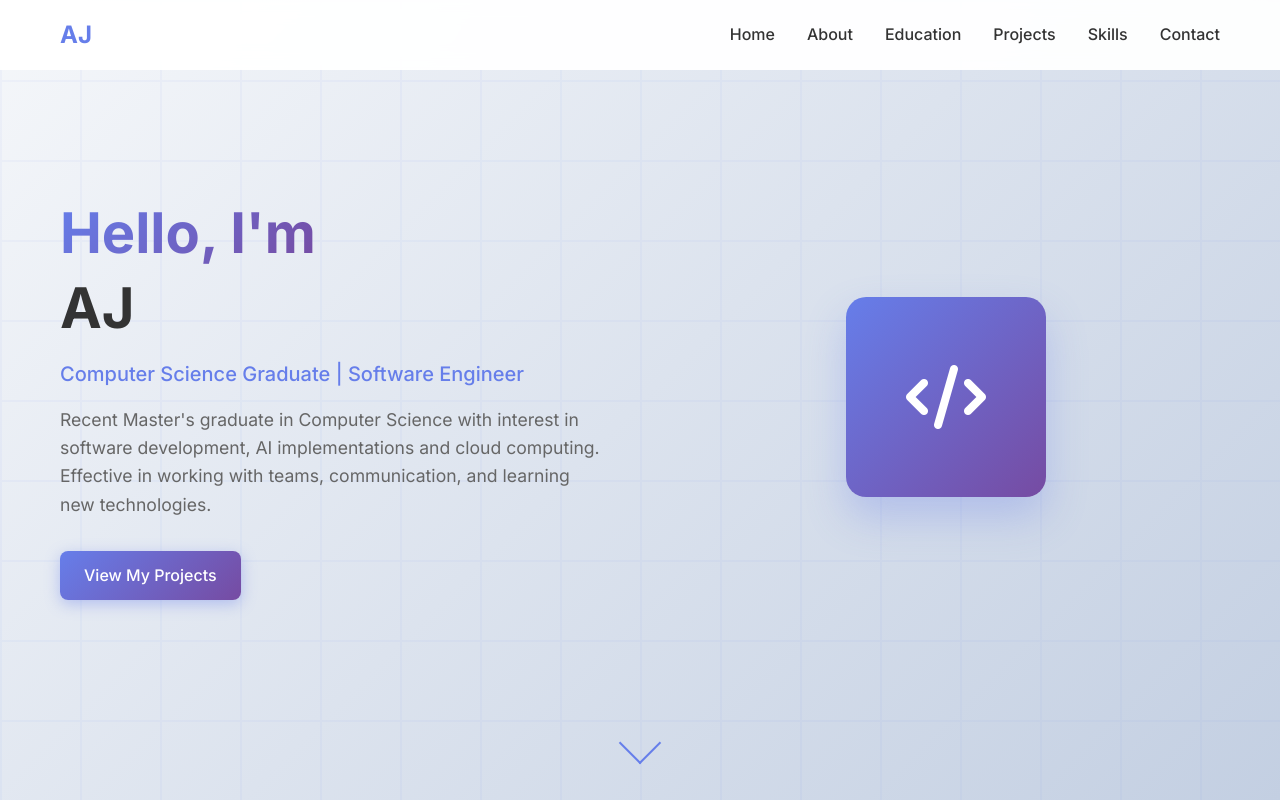
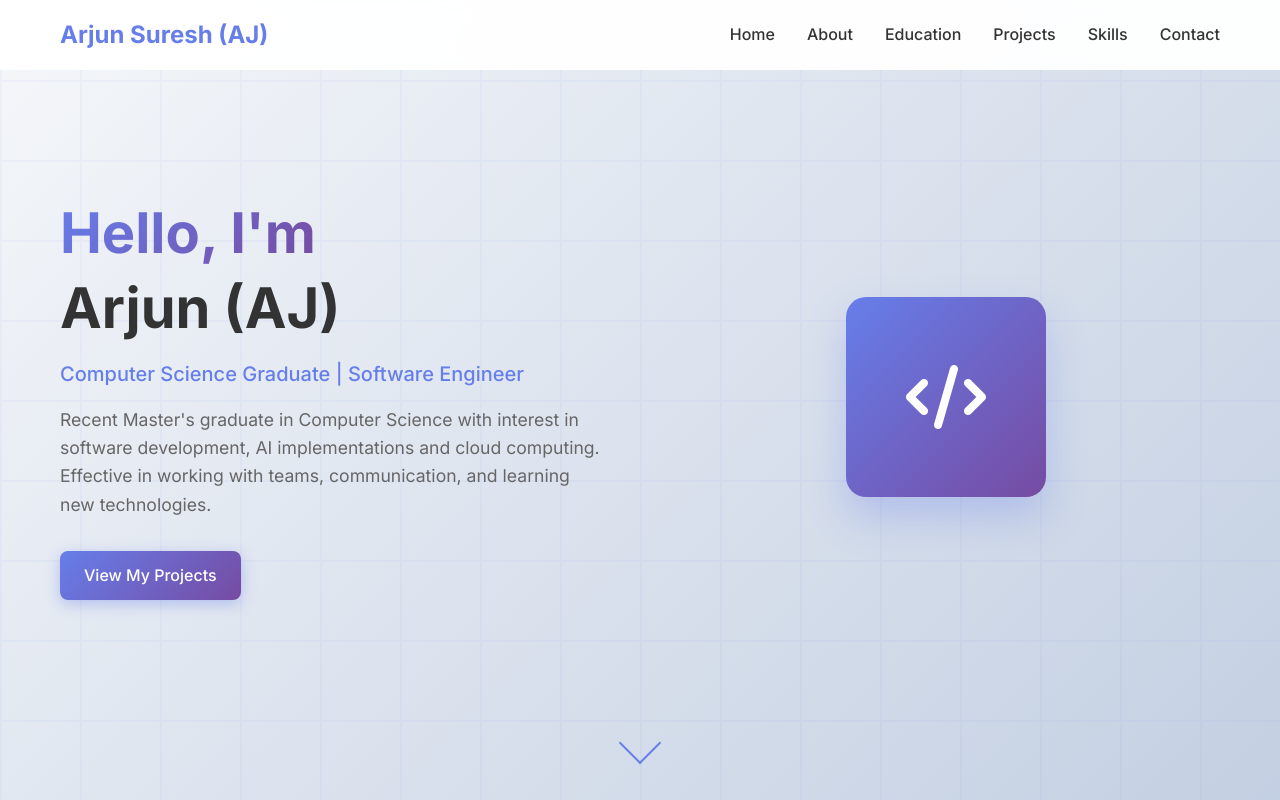
Before and after one commit to AJ-18/AJ-18.github.io, a plain HTML site: page index.html in a window 1280 px wide. Shown: the top 800 px of the page. Drawn offline with Linux system fonts and the light colour scheme.

Commit message:
Name Fixes

```diff
--- a/index.html
+++ b/index.html
@@ -20,7 +20,7 @@
     <nav class="navbar">
         <div class="nav-container">
             <div class="nav-logo">
-                <a href="#home">AJ</a>
+                <a href="#home">Arjun Suresh (AJ)</a>
             </div>
             <ul class="nav-menu">
                 <li class="nav-item">
@@ -56,7 +56,7 @@
             <div class="hero-content">
                 <h1 class="hero-title">
                     <span class="text-gradient">Hello, I'm</span>
-                    <span class="hero-name">AJ</span>
+                    <span class="hero-name">Arjun (AJ)</span>
                 </h1>
                 <p class="hero-subtitle">Computer Science Graduate | Software Engineer</p>
                 <p class="hero-description">
```
